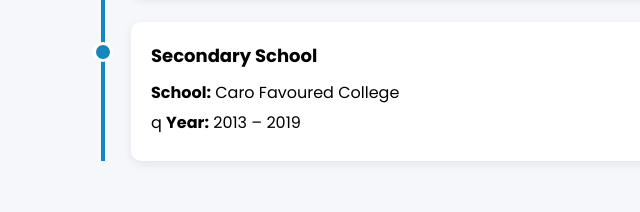
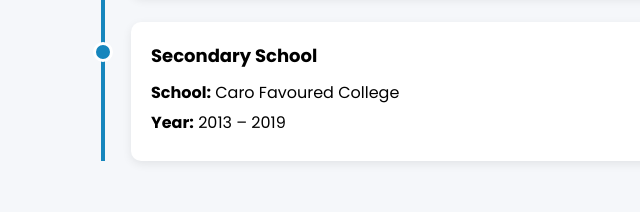
Before and after one commit to Chioma001dev/Portfolio-Website, a plain HTML site: page index.html in a window 1280 px wide. Shown: the part 2168-2380 px from the top of the page, 99-739 px from the left. Drawn offline with Linux system fonts and the light colour scheme.

Commit message:
Fix HTML formatting issue in index.html

```diff
--- a/index.html
+++ b/index.html
@@ -139,7 +139,7 @@
                 <strong>School:</strong> Caro Favoured College
             </p>
 
-            <p>q
+            <p>
                 <strong>Year:</strong> 2013 – 2019
             </p>
 
```
